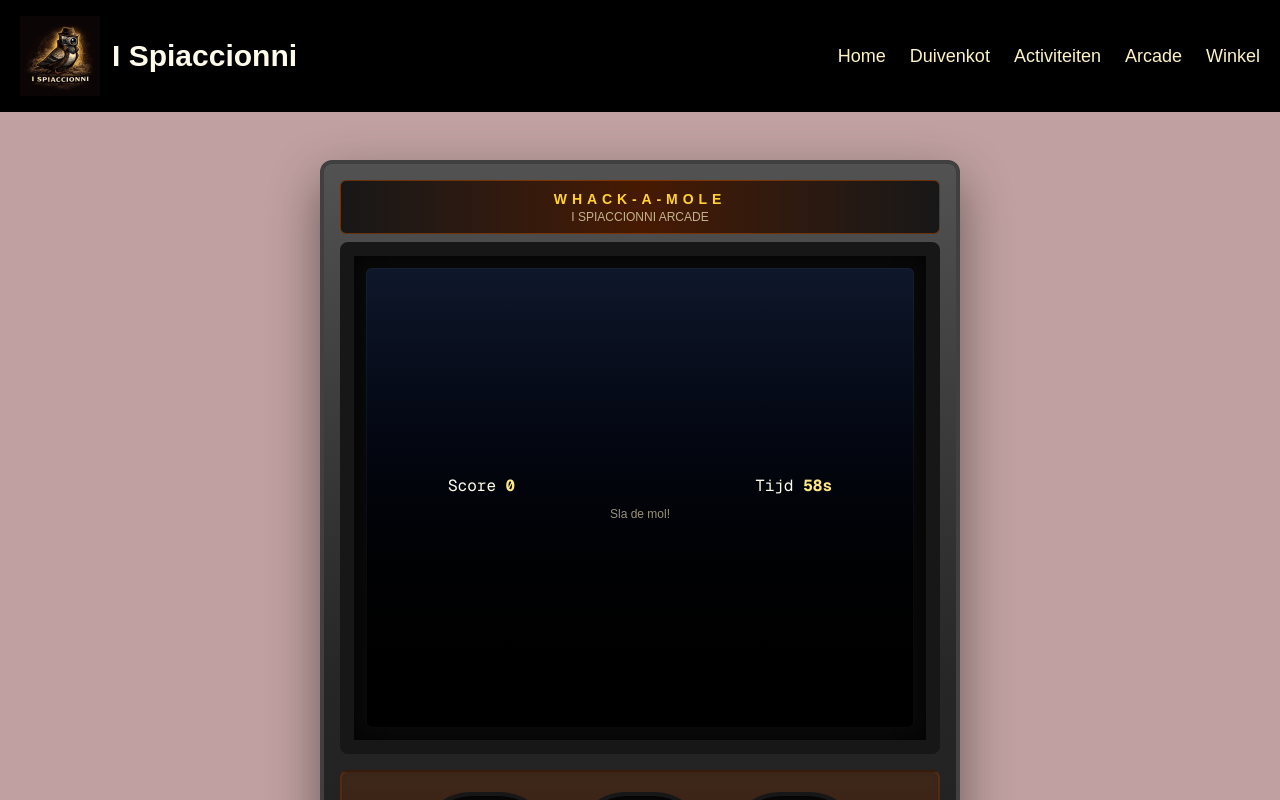
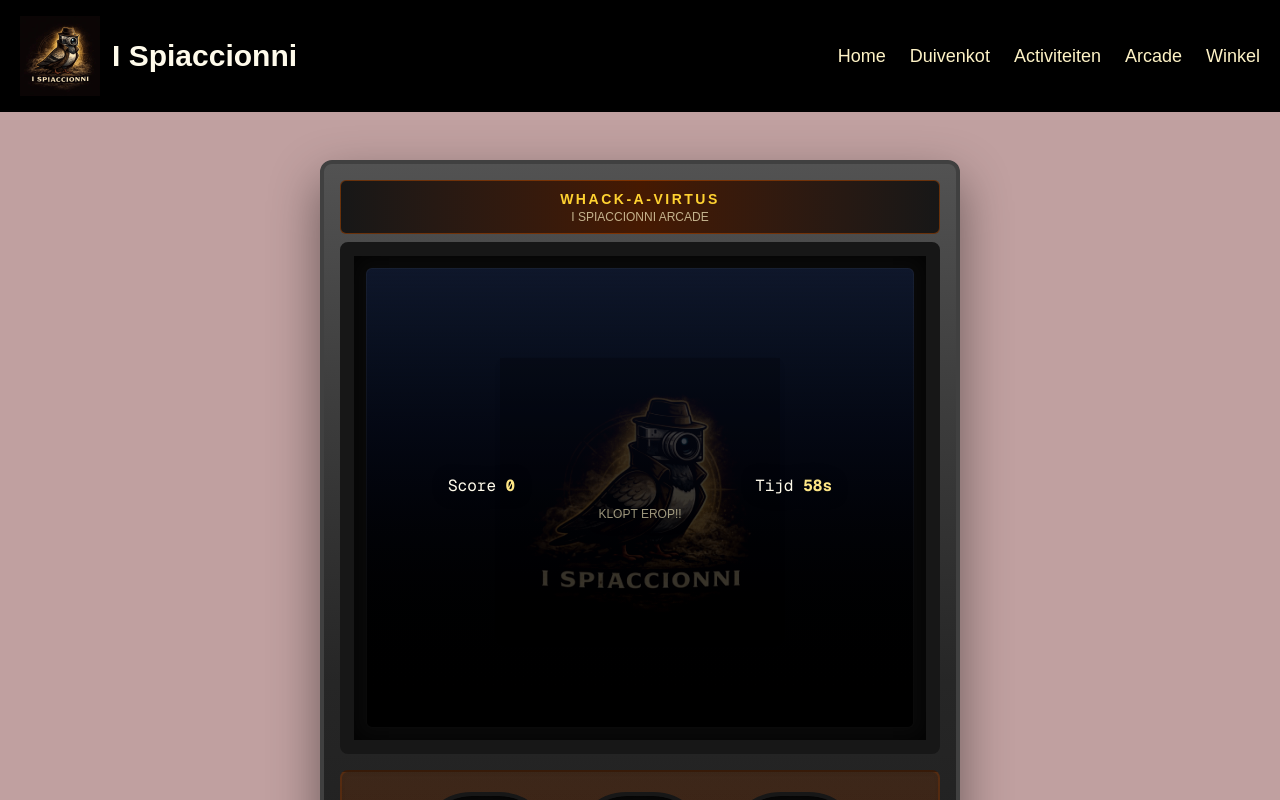
Before and after one commit to JasperRutten1/ispiaccionni, a Next.js app in the folder ispiaccionni-website/: page /arcade in a window 1280 px wide. Both pictures are taken after a click on the button "START". Shown: the top 800 px of the page. Built offline with nearby package versions, Linux system fonts and the light colour scheme.

Commit message:
Arcade Finished

```diff
--- a/ispiaccionni-website/components/ArcadeWhackAMole.tsx
+++ b/ispiaccionni-website/components/ArcadeWhackAMole.tsx
@@ -156,8 +156,8 @@
     <div className="relative z-0 select-none rounded-xl border-4 border-neutral-700 bg-gradient-to-b from-neutral-600 via-neutral-800 to-neutral-900 p-3 shadow-[0_20px_50px_rgba(0,0,0,0.45)] md:p-4">
       {/* Marquee */}
       <div className="relative z-20 mb-2 rounded-md border border-amber-700/50 bg-gradient-to-r from-neutral-900 via-amber-950 to-neutral-900 px-3 py-2 text-center">
-        <p className="text-xs font-bold tracking-[0.35em] text-amber-300 md:text-sm">
-          WHACK-A-MOLE
+        <p className="text-xs font-bold tracking-[0.12em] text-amber-300 md:text-sm md:tracking-[0.18em]">
+          WHACK-A-VIRTUS
         </p>
         <p className="text-[10px] text-amber-100/70 md:text-xs">I SPIACCIONNI ARCADE</p>
       </div>
@@ -171,12 +171,25 @@
           }}
         >
           <div
-            className="pointer-events-none absolute inset-0 rounded-md opacity-[0.06]"
+            className="pointer-events-none absolute inset-0 z-[2] rounded-md opacity-[0.06]"
             style={{
               backgroundImage:
                 "repeating-linear-gradient(0deg, transparent, transparent 2px, rgba(0,0,0,0.4) 2px, rgba(0,0,0,0.4) 4px)",
             }}
           />
+
+          {phase === "playing" && (
+            <div className="pointer-events-none absolute inset-0 z-[1] flex items-center justify-center px-6 py-8">
+              <Image
+                src="/images/logo.png"
+                width={280}
+                height={280}
+                alt=""
+                aria-hidden
+                className="h-auto max-h-[min(55vh,320px)] w-[min(72vw,240px)] opacity-[0.22] brightness-90 contrast-125 drop-shadow-lg md:w-[min(60vw,280px)]"
+              />
+            </div>
+          )}
 
           {showTitle && (
             <>
@@ -206,7 +219,7 @@
           )}
 
           {showHud && (
-            <div className="relative z-10 flex w-full max-w-sm flex-col items-center gap-2 text-amber-50">
+            <div className="relative z-20 flex w-full max-w-sm flex-col items-center gap-2 text-amber-50 drop-shadow-[0_1px_8px_rgba(0,0,0,0.85)]">
               <div className="flex w-full justify-between gap-4 font-mono text-sm md:text-base">
                 <span>
                   Score <span className="font-bold text-amber-200">{score}</span>
@@ -216,7 +229,7 @@
                   <span className="font-bold text-amber-200 tabular-nums">{timeLeft}s</span>
                 </span>
               </div>
-              <p className="text-center text-xs text-amber-100/60">Sla de mol!</p>
+              <p className="text-center text-xs text-amber-100/60">KLOPT EROP!!</p>
             </div>
           )}
         </div>
```
